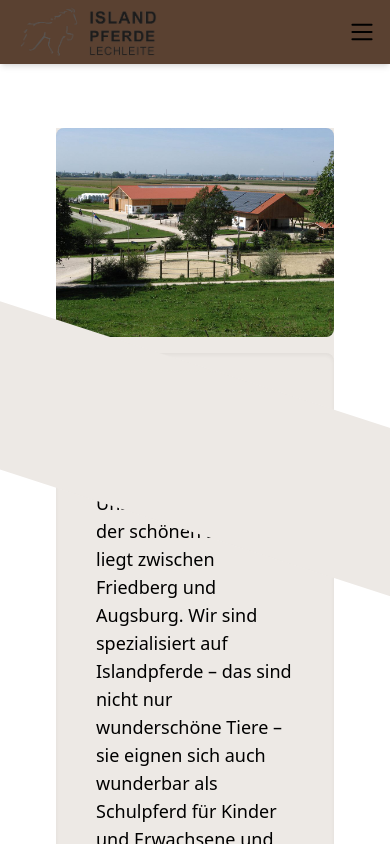
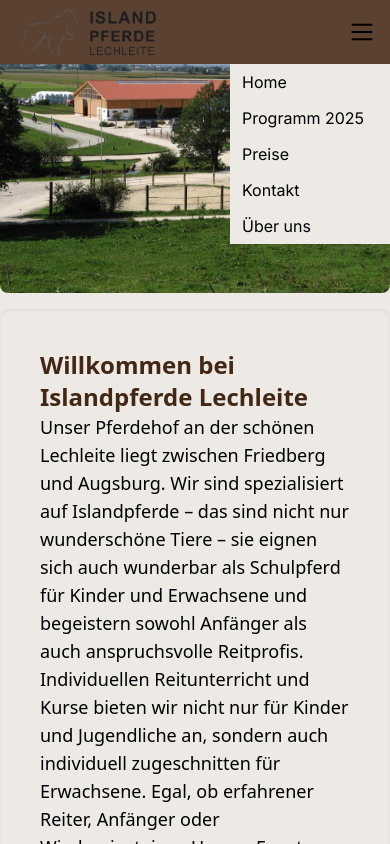
Before and after one commit to Evald2000/pferdehof, a React (Create React App) app: page / in a window 390 px wide. Both pictures are taken after a click on the button 362 px from the left and 32 px from the top of the page. Shown: the top 844 px of the page. Built offline with nearby package versions, Linux system fonts and the light colour scheme.

Commit message:
sidebar added

```diff
--- a/src/HeaderMobile.tsx
+++ b/src/HeaderMobile.tsx
@@ -6,21 +6,32 @@ import DropdownButton from './components/DropdownButton';
 import { Modal} from 'flowbite'
 import menu from './assets/menu.svg'
 
+
+
 function HeaderMobile() {
+
     const navigate = useNavigate();
     const currentYear = new Date().getFullYear();
     const [isOpen, setIsOpen] = useState(false);
+    const handleButtonClick = ({ route }: { route: string }) => {
+        setIsOpen(!isOpen);
+        navigate(route);
+    };
 
     return (
-        <div className="fixed top-0 left-0 right-0 h-16 flex items-center bg-header shadow-md px-4">
+        <div className="fixed top-0 left-0 right-0 h-16 flex items-center bg-header shadow-md px-4 ">
             <img src={logo} alt="Logo" className="h-16 hover:cursor-pointer" onClick={() => navigate('/')} /> {/* Add the logo image */}
             <div className="flex-grow"></div> {/* Spacer to push buttons to the right */}
 
 
         <button onClick={() => setIsOpen(!isOpen)}><img src={menu} className='h-6'></img></button>
         {isOpen &&
-        <div className='h-screen w-40 bg- fixed top-0 right-0 z-50 mt-16 bg-background animate-spin'>
-
+        <div className='h-auto w-40 bg- fixed top-0 right-0 z-50 mt-16 bg-background animate-fadeIn '>
+            <button className='HButton text-black' onClick={() => navigate('/')}>Home</button>
+            <button className='HButton text-black' onClick={() => handleButtonClick({ route: "/programm" })}>Programm {currentYear}</button>
+                <button className='HButton text-black' onClick={() => handleButtonClick({ route: '/price'})}>Preise</button>
+                <button className="HButton text-black" onClick={() => handleButtonClick({route: '/contact'})}>Kontakt</button>
+                <button className='HButton text-black' onClick={() => handleButtonClick({route: '/'})}>Über uns</button>
             </div>}
 
 
--- a/src/pages/Home.tsx
+++ b/src/pages/Home.tsx
@@ -11,8 +11,8 @@ const Home = () => {
 
   return (
     <div>
-      <div className="grid sm:grid-cols-2 gap-4 mt-32 mx-14 bg-background">
-        <div className="min-h-24 rounded-lg shadow-inner">
+      <div className="grid sm:grid-cols-2 gap-4 lg:mt-32 sm:mt-20 lg:mx-14 sm:mx-4 bg-background">
+        <div className="min-h-24 rounded-lg shadow-inner ">
           <img
             src={hof}
             alt="Hof"
```
